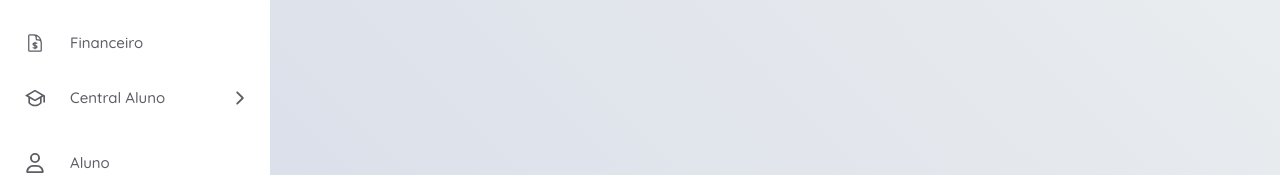
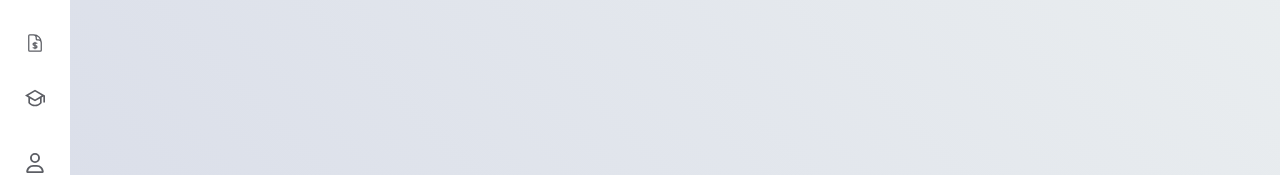
Before and after one commit to padocaking/gestao-escolar, a React (Create React App) app in the folder frontend/: page / in a window 1280 px wide. Shown: the part 225-400 px from the top of the page. Built offline with nearby package versions, Linux system fonts and the light colour scheme.

Commit message:
Adicionado função de retrair o menu lateral

```diff
--- a/frontend/src/Components/NavItem.jsx
+++ b/frontend/src/Components/NavItem.jsx
@@ -1,7 +1,16 @@
-import styled from 'styled-components'
+import styled, { keyframes } from 'styled-components'
 import { IoIosArrowDown } from "react-icons/io";    // ARROW ICON
 import useNavStore from '../Service/useNavStore';
 import { useNavigate } from 'react-router-dom';
+
+const arrowFade = keyframes`
+    from {
+        opacity: 0%;
+    }
+    to {
+        opacity: 100%;
+    }
+`
 
 const Container = styled.li`
     position: relative;
@@ -54,6 +63,7 @@ const Container = styled.li`
         position: absolute;
         right: 20px;
         transition: all 0.1s linear;
+        animation: ${arrowFade} 0.2s ease-in-out;
     }
 
     &.sub:after {
--- a/frontend/src/Components/Navigation.jsx
+++ b/frontend/src/Components/Navigation.jsx
@@ -18,10 +18,12 @@ export default function Nagivation () {
 
     const [currPage, setCurrPage] = useState("")
 
-    const { navOpened } = useNavStore()
+    const { navOpened, openNav, closeNav } = useNavStore()
+
+
 
     return (
-        <Container navOpened={navOpened}>
+        <Container navOpened={navOpened} onMouseEnter={openNav} onMouseLeave={closeNav}>
 
             {MenuItems.aluno.map((item, i) => {
                 if (item.subItem.length === 0) {
--- a/frontend/src/Service/useNavStore.js
+++ b/frontend/src/Service/useNavStore.js
@@ -1,8 +1,9 @@
 import { create } from 'zustand';
 
 const useNavStore = create((set) => ({
-  navOpened: true,
-  openNav: () => set((state) => ({ navOpened: !state.navOpened })),
+  navOpened: false,
+  openNav: () => set((state) => ({ navOpened: true })),
+  closeNav: () => set((state) => ({ navOpened: false }))
 }));
 
 
```
